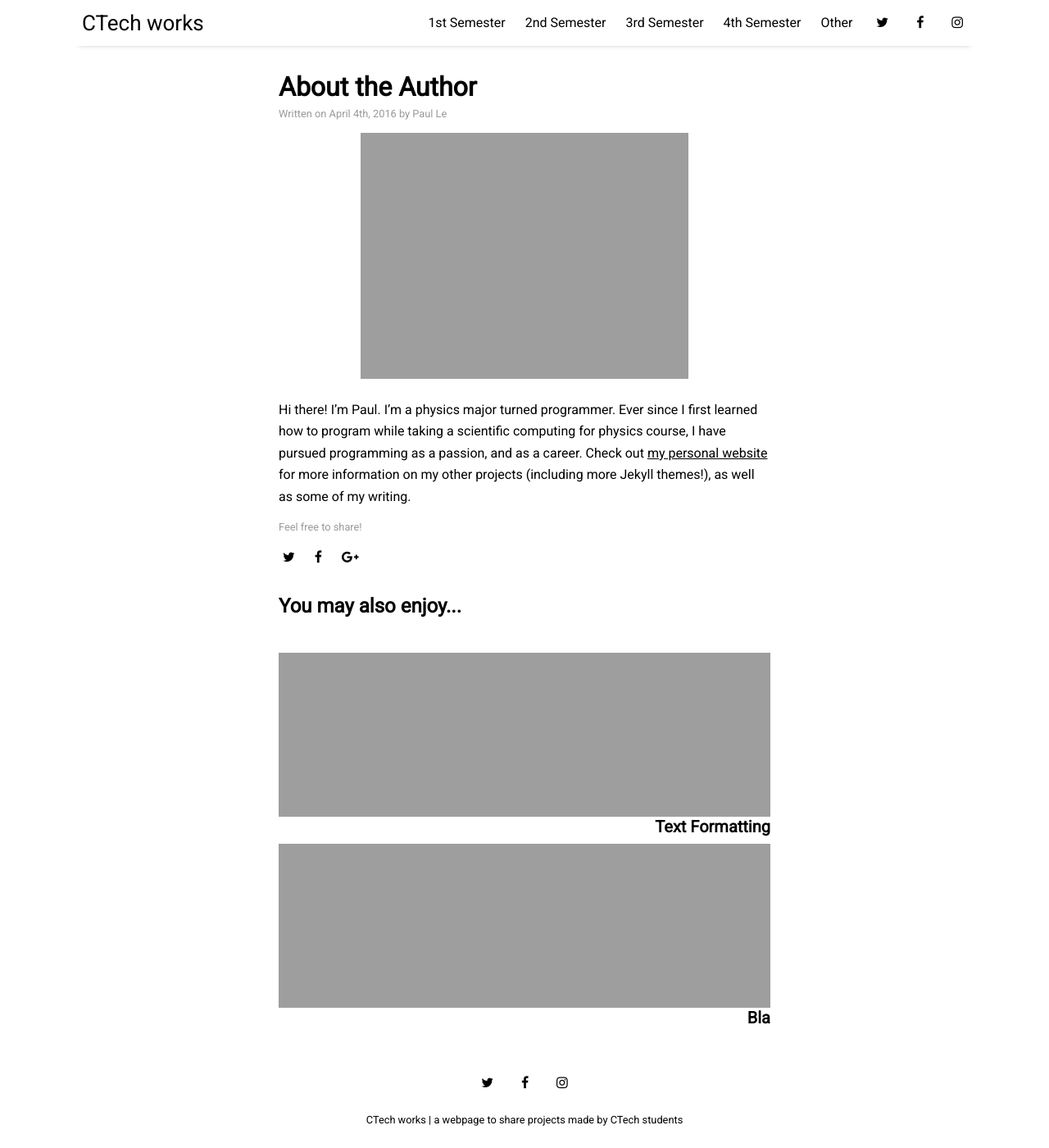
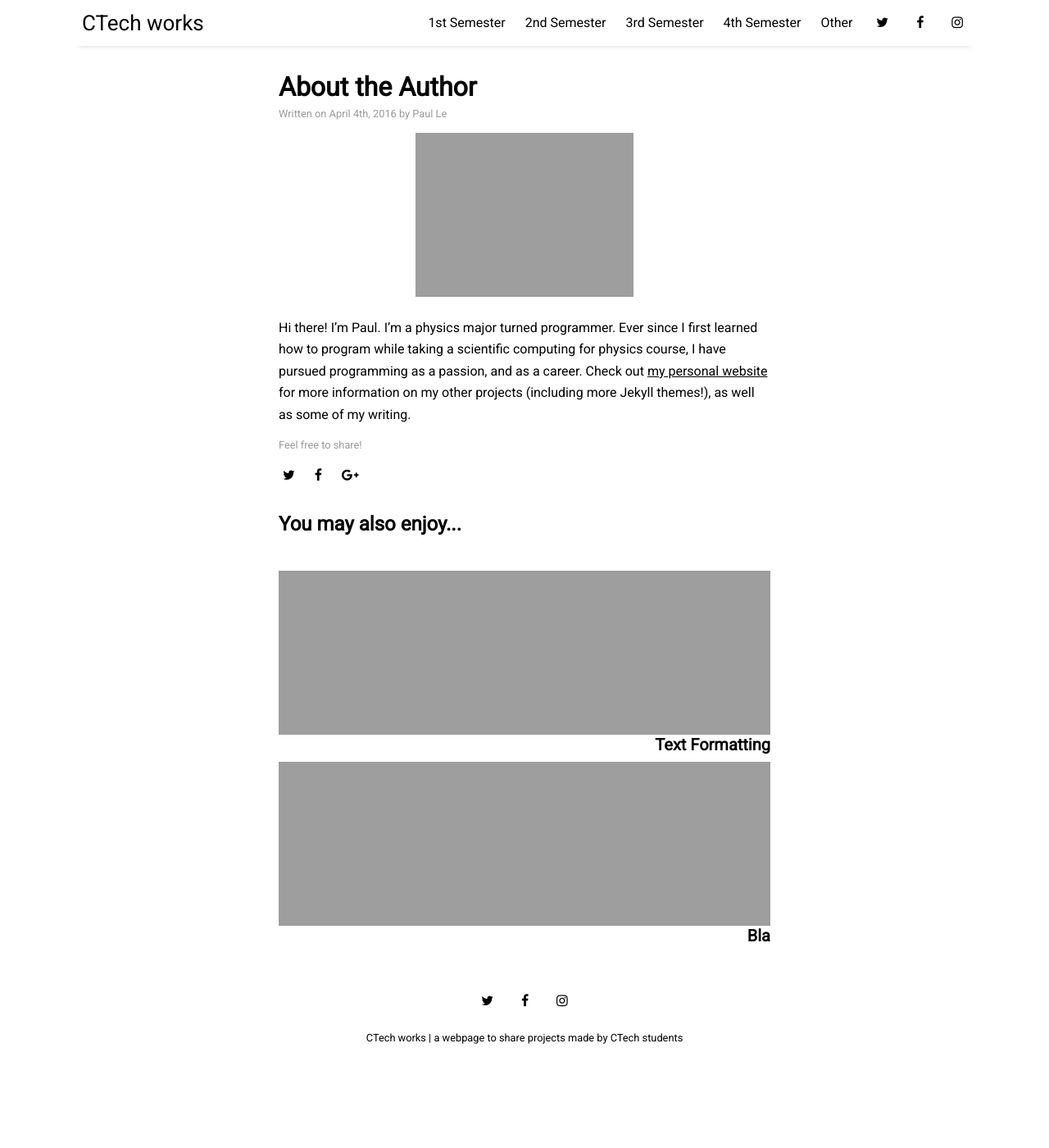
Before and after one commit to ctechfilmuniversity/ctechfilmuniversity.github.io, a Jekyll site: the page built from _posts/2016-04-04-about-the-author.md, in a window 1280 px wide and 1400 px high. Shown: the whole window at 82% size. Built offline with Jekyll 4.4.1, drawn with Linux system fonts in a browser that asks for light colours; nearby versions of some CDN libraries.

Commit message:
updtade preview image height

```diff
--- a/assets/css/_sass/_post.scss
+++ b/assets/css/_sass/_post.scss
@@ -17,6 +17,7 @@
   margin: 5px auto 25px;
   display: block;
   max-width: 600px;
+  max-height: 200px;
 }
 @media (max-width: $container-width) {
   .page-content {
```
